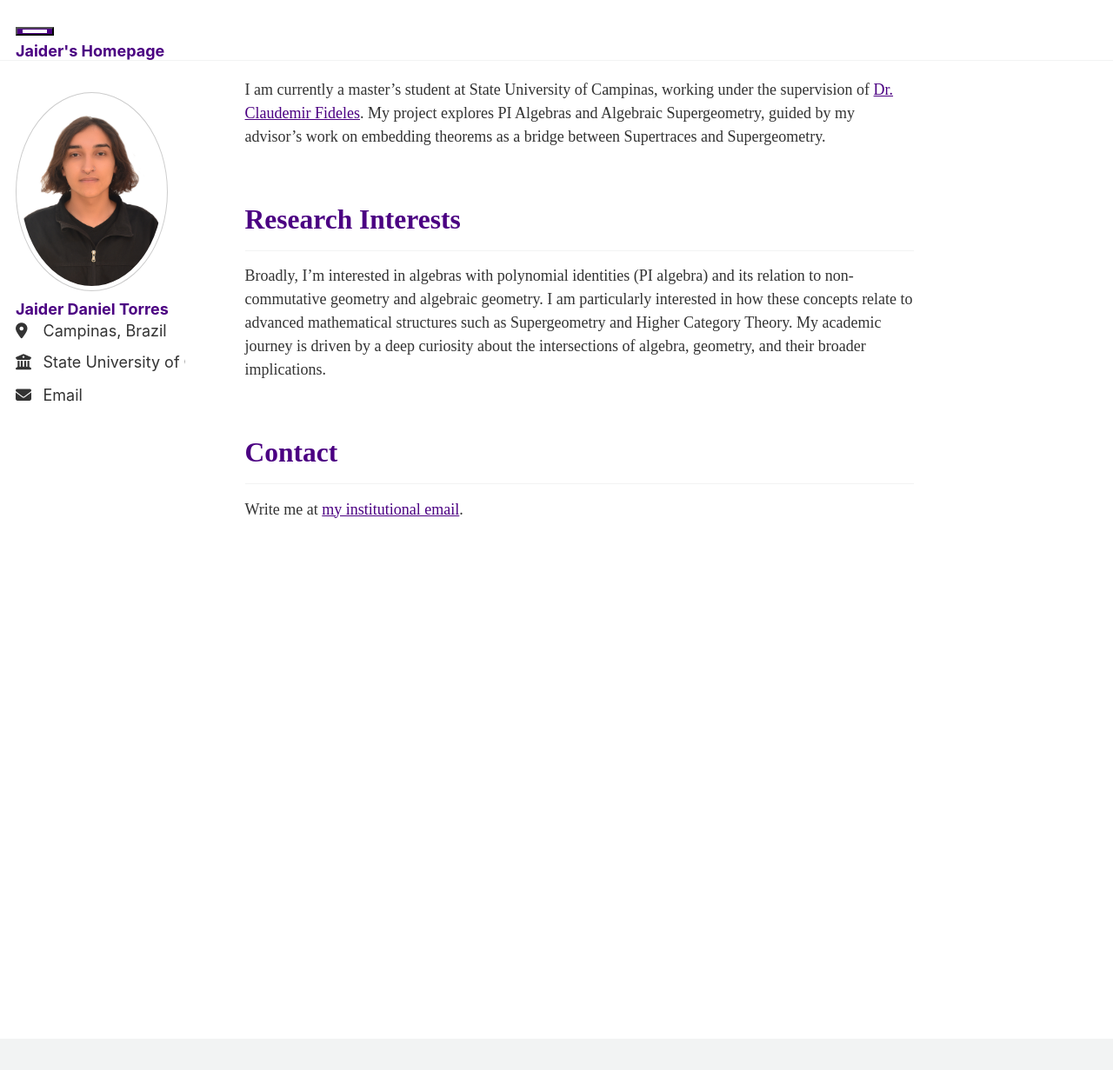
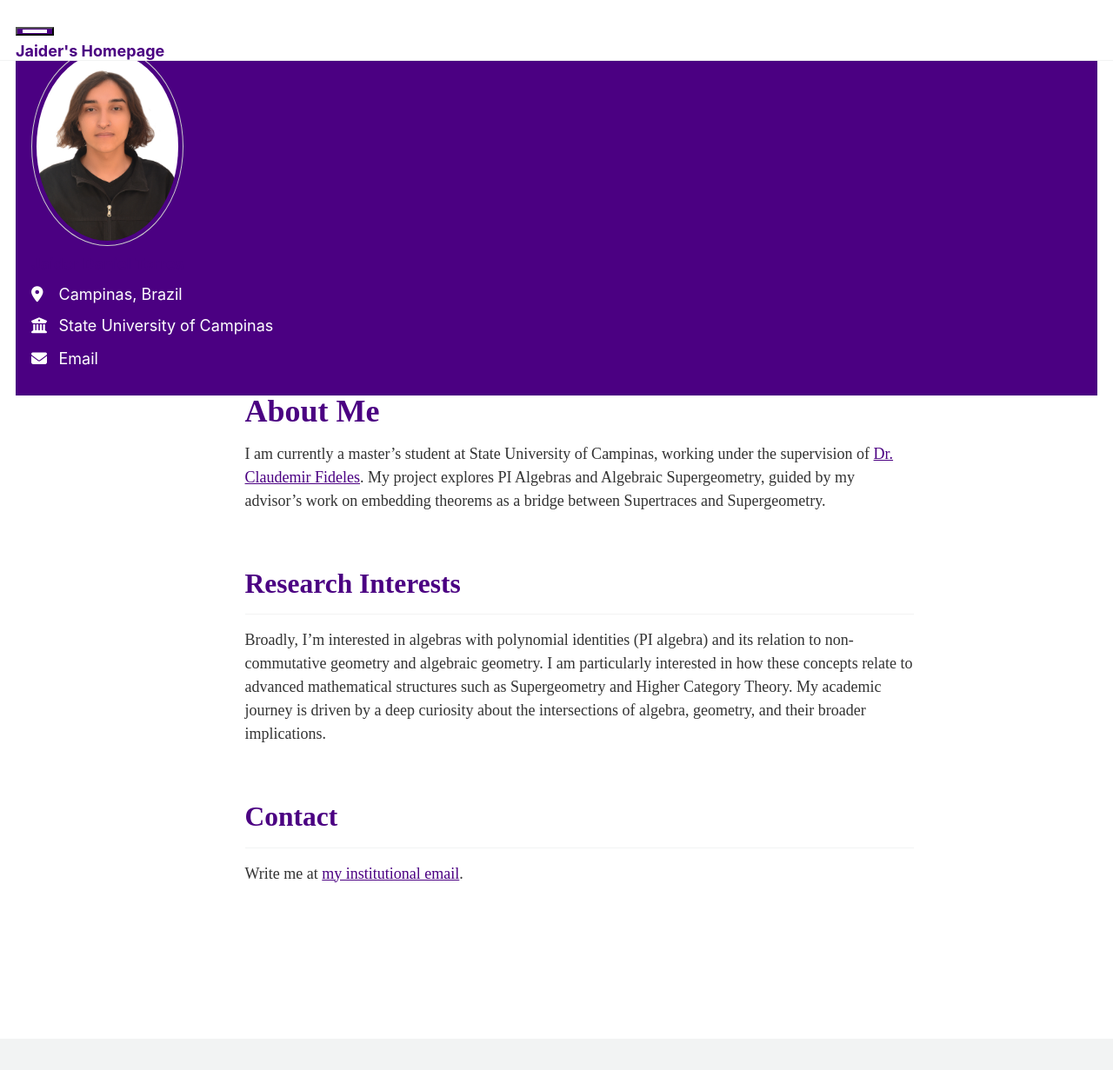
Before and after one commit to jaider-torres/jaider-torres.github.io, a Jekyll site: the page built from _pages/about.md, in a window 1280 px wide and 1231 px high. Shown: the whole window at 87% size. Built offline with Jekyll 4.4.1, drawn with Linux system fonts in a browser that asks for light colours.

Commit message:
Update _sidebar.scss

```diff
--- a/_sass/_sidebar.scss
+++ b/_sass/_sidebar.scss
@@ -6,55 +6,36 @@
    Default
    ========================================================================== */
 
+/* Sidebar styles */
 .sidebar {
-  -webkit-transform: translate3d(0, 0 , 0);
-          transform: translate3d(0, 0 , 0);
+  background: #4b0082; // Change sidebar background color to match your theme
+  color: #fff; // Set text color to white for better contrast
+  padding: 1em; // Add padding for spacing
 
-  @include clearfix();
-  margin-bottom: 1em;
-
-  @media screen and (min-width: $sidebar-screen-min-width) {
-    height: 100vh;
-    overflow-y: auto;               // Add scrollbar if the sidebar is too long
-    position: fixed;
-    padding-top: $masthead-height;
-  }
-
-  @include breakpoint($large) {
-    @include span(2 of 12);
-    opacity: 1;
-    -webkit-transition: opacity 0.2s ease-in-out;
-            transition: opacity 0.2s ease-in-out;
+  // Links within the sidebar
+  a {
+    color: #fff; // Set link color to white
+    text-decoration: none; // Remove underline
 
     &:hover {
-      opacity: 1;
+      color: #e0e0e0; // Optional: Lighten color on hover for visibility
+      text-decoration: underline; // Optional: Underline on hover for emphasis
     }
   }
 
-  @include breakpoint($x-large) {
-    max-width: $sidebar-link-max-width;
-    padding-right: 0;
-  }
+  // Any specific sections within the sidebar
+  .sidebar-section {
+    margin-bottom: 1em; // Add space between sections
+    padding: 0.5em; // Add padding for section content
 
-  h2, h3, h4, h5, h6 {
-    margin-bottom: 0;
-    font-family: $sans-serif-narrow;
-  }
+    h3 {
+      color: #fff; // Header color for sections
+      font-weight: bold;
+    }
 
-  h3, h4 {
-    font-size: $type-size-5;
-    color: #4b0082;  // Change header color
-  }
-
-  p, li {
-    font-family: $sans-serif;
-    font-size: $type-size-6;
-    line-height: 1.5;
-    color: #333;  // Change paragraph and list item color
-  }
-
-  img {
-    width: 100%;
+    p {
+      color: #e0e0e0; // Set paragraph color to a lighter shade for readability
+    }
   }
 }
 
```
